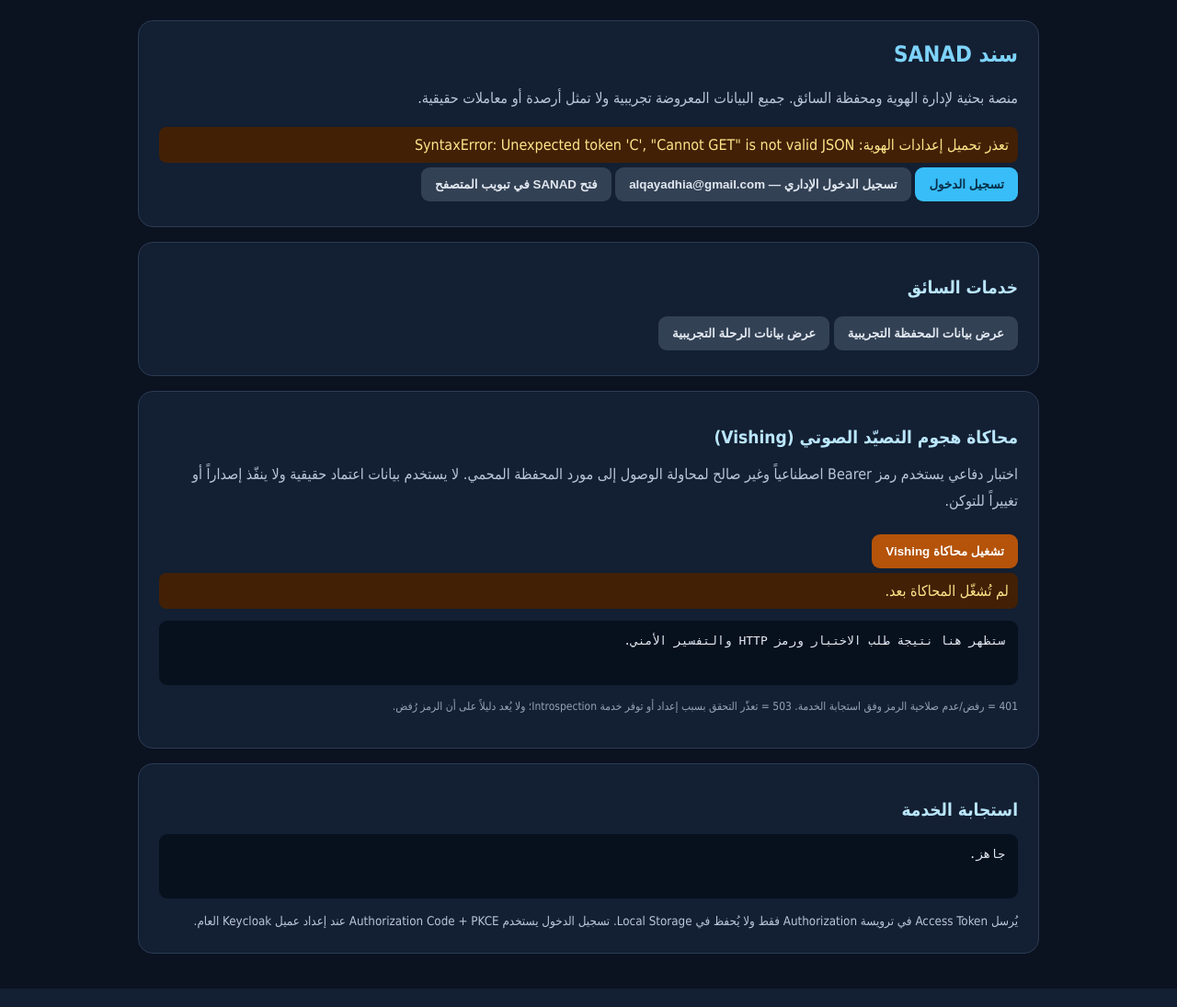
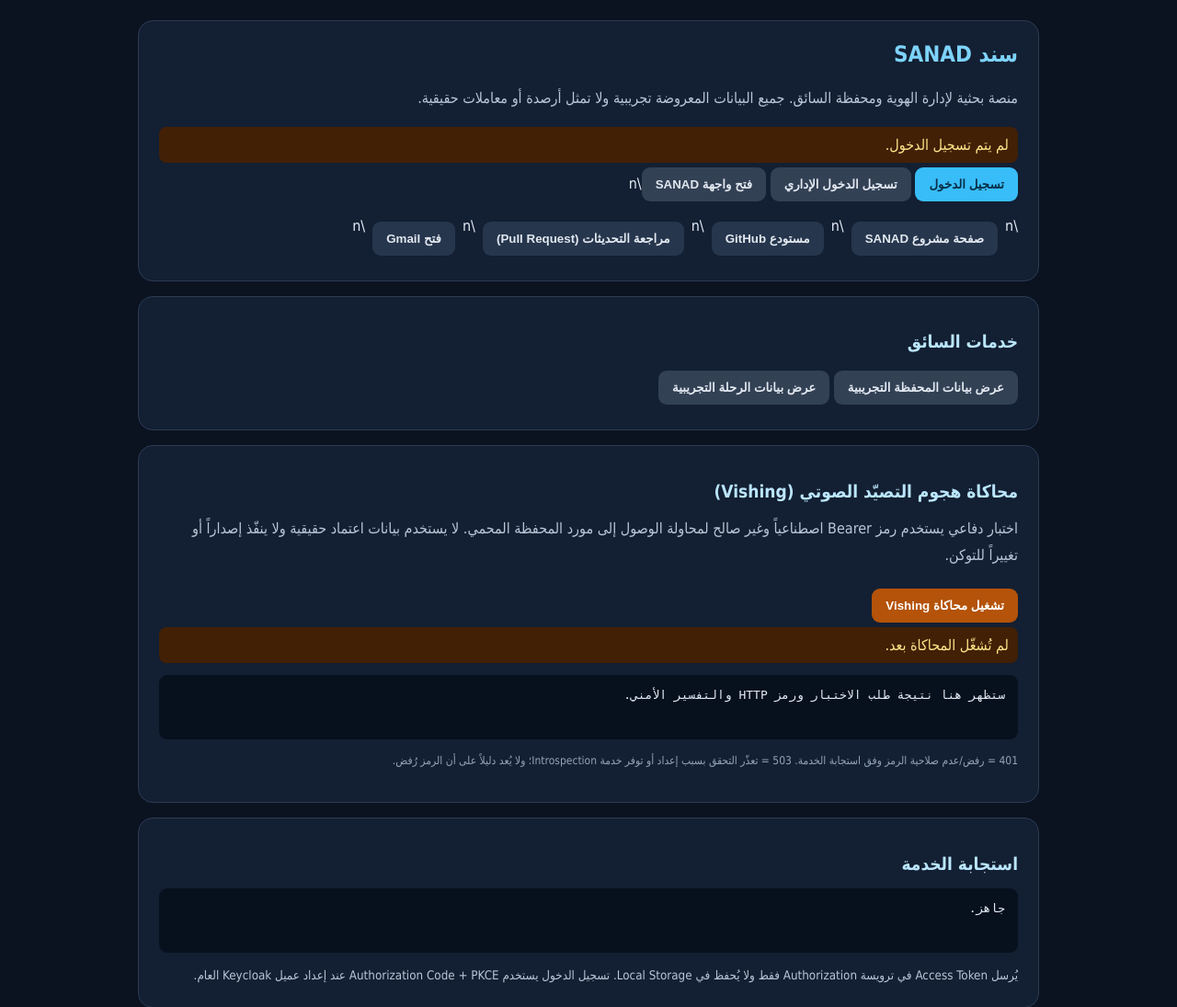
Before and after one commit to alqayadhia123/SANAD-Research-Project, a Flask app: page / in a window 1280 px wide. Shown: the top 1095 px of the page at 92% size. Run offline with Flask 3, Linux system fonts and the light colour scheme.

Commit message:
Hide admin email in UI and add project navigation actions

```diff
--- a/transport_poc/driver_wallet_api/templates/index.html
+++ b/transport_poc/driver_wallet_api/templates/index.html
@@ -9,7 +9,7 @@ body{margin:0;background:#0b1220;color:#e5edf7;padding:22px}
 main{max-width:980px;margin:auto}.hero,.panel{background:#131f32;border:1px solid #2b3c55;border-radius:16px;padding:22px;margin-bottom:16px}
 h1{color:#7dd3fc;margin-top:0}h2{font-size:19px;color:#bae6fd}
 p,small{line-height:1.8;color:#b8c6d9}.grid{display:grid;grid-template-columns:repeat(auto-fit,minmax(260px,1fr));gap:14px}
-button,.filebtn{border:0;border-radius:9px;padding:11px 15px;background:#38bdf8;color:#082f49;font-weight:bold;cursor:pointer;margin:5px 0}
+button,.filebtn{border:0;border-radius:9px;padding:11px 15px;background:#38bdf8;color:#082f49;font-weight:bold;cursor:pointer;margin:5px 0}button:focus-visible{outline:3px solid #facc15;outline-offset:2px}.quickLinks{display:flex;flex-wrap:wrap;gap:8px;margin-top:12px}.quickLinks button{background:#26364d;color:#e2e8f0}
 button.secondary{background:#334155;color:#e2e8f0}button.danger{background:#b45309;color:white}
 input{max-width:100%;padding:10px;background:#0b1220;color:white;border:1px solid #52647e;border-radius:8px}
 pre{white-space:pre-wrap;overflow-wrap:anywhere;background:#07101d;padding:14px;border-radius:9px;min-height:70px;max-height:420px;overflow:auto}
@@ -21,8 +21,8 @@ pre{white-space:pre-wrap;overflow-wrap:anywhere;background:#07101d;padding:14px;
 <p>منصة بحثية لإدارة الهوية ومحفظة السائق. جميع البيانات المعروضة تجريبية ولا تمثل أرصدة أو معاملات حقيقية.</p>
 <div id="authStatus" class="status">لم يتم تسجيل الدخول.</div>
 <button id="loginBtn">تسجيل الدخول</button>
-<button id="adminLoginBtn" class="secondary">تسجيل الدخول الإداري — alqayadhia@gmail.com</button>
-<button id="openBrowserBtn" class="secondary" type="button">فتح SANAD في تبويب المتصفح</button>
+<button id="adminLoginBtn" class="secondary" type="button">تسجيل الدخول الإداري</button>
+<button id="openBrowserBtn" class="secondary" type="button">فتح واجهة SANAD</button>\n<div class="quickLinks" aria-label="روابط المشروع والخدمات">\n<button id="projectBtn" type="button">صفحة مشروع SANAD</button>\n<button id="githubBtn" type="button">مستودع GitHub</button>\n<button id="pullRequestBtn" type="button">مراجعة التحديثات (Pull Request)</button>\n<button id="gmailBtn" type="button">فتح Gmail</button>\n</div>
 <button id="logoutBtn" class="secondary hidden">إنهاء الجلسة</button>
 </section>
 <section class="panel"><h2>خدمات السائق</h2>
@@ -88,7 +88,7 @@ async function login(adminMode=false){
  const verifier=b64u(randomBytes(48)),state=b64u(randomBytes(24)),nonce=b64u(randomBytes(24));
  sessionStorage.setItem("pkce_verifier",verifier);sessionStorage.setItem("oidc_state",state);
  const challenge=b64u(await sha256(verifier));
- const u=new URL(cfg.auth);Object.entries({client_id:cfg.client_id,response_type:"code",scope:cfg.scopes,redirect_uri:cfg.redirect_uri,code_challenge:challenge,code_challenge_method:"S256",state,nonce,...(adminMode?{prompt:"login",login_hint:cfg.admin_email}:{})}).forEach(([k,v])=>u.searchParams.set(k,v));
+ const u=new URL(cfg.auth);Object.entries({client_id:cfg.client_id,response_type:"code",scope:cfg.scopes,redirect_uri:cfg.redirect_uri,code_challenge:challenge,code_challenge_method:"S256",state,nonce,...(adminMode?{prompt:"login"}:{})}).forEach(([k,v])=>u.searchParams.set(k,v));
  location.assign(u.toString());
 }
 async function api(path,opts={}){
@@ -101,7 +101,7 @@ async function api(path,opts={}){
 }
 $("loginBtn").onclick=()=>login(false);
 $("adminLoginBtn").onclick=()=>login(true);
-$("openBrowserBtn").onclick=()=>window.open(window.location.origin+"/","_blank","noopener,noreferrer");
+$("openBrowserBtn").onclick=()=>window.open(window.location.origin+"/","_blank","noopener,noreferrer");\nconst openExternal=url=>window.open(url,"_blank","noopener,noreferrer");\n$("projectBtn").onclick=()=>openExternal("https://github.com/alqayadhia123/SANAD-Research-Project");\n$("githubBtn").onclick=()=>openExternal("https://github.com/alqayadhia123/SANAD-Research-Project");\n$("pullRequestBtn").onclick=()=>openExternal("https://github.com/alqayadhia123/SANAD-Research-Project/pull/7");\n$("gmailBtn").onclick=()=>openExternal("https://mail.google.com/");
 $("logoutBtn").onclick=()=>{accessToken=null;sessionStorage.removeItem("sanad_access_token");updateAuth();location.assign(cfg.endSession+"?client_id="+encodeURIComponent(cfg.client_id)+"&post_logout_redirect_uri="+encodeURIComponent(location.origin+"/"))};
 $("walletBtn").onclick=()=>api("/api/driver/wallet");
 $("routeBtn").onclick=()=>api("/api/driver/route");
```
